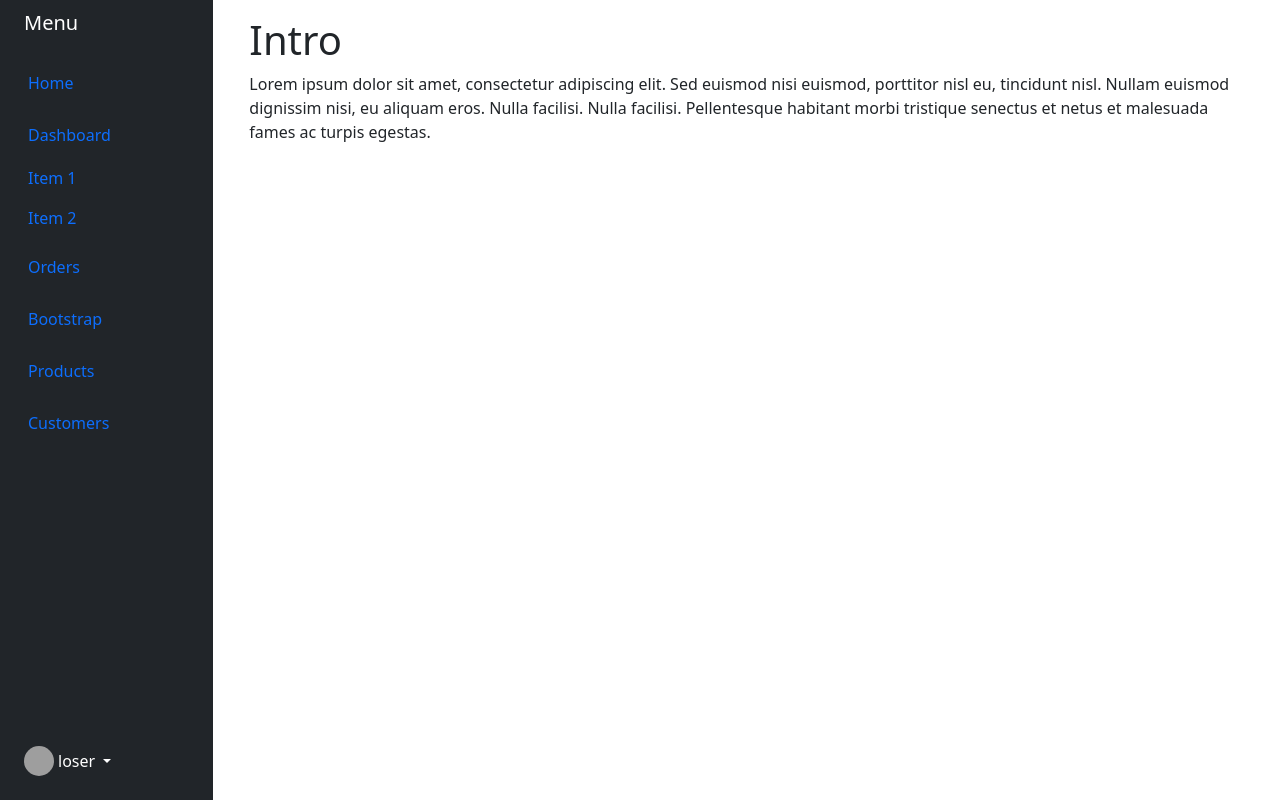
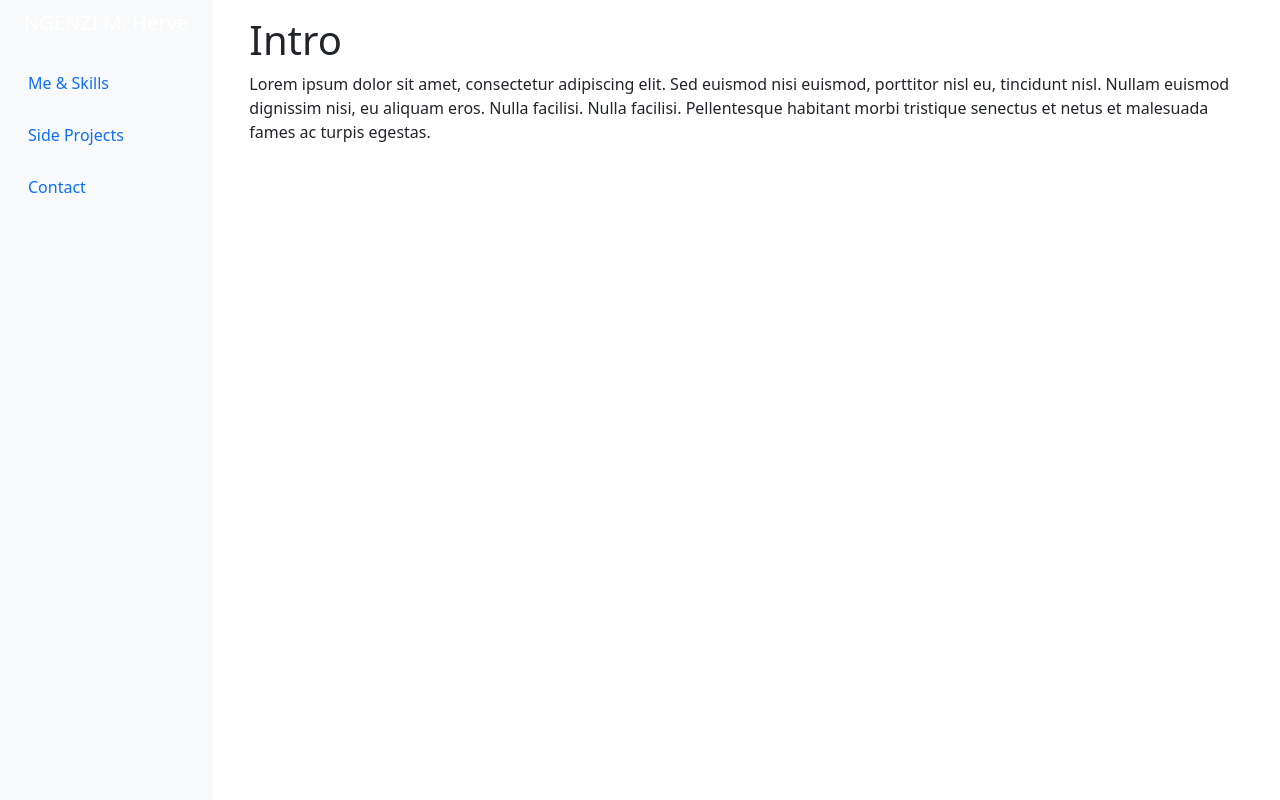
Before and after one commit to muhenge/portfolioV2, a React (Create React App) app: page / in a window 1280 px wide. Built offline with nearby package versions, Linux system fonts and the light colour scheme; grey boxes are pictures that could not be loaded.

Commit message:
Add all routes in progress

```diff
--- a/package.json
+++ b/package.json
@@ -3,6 +3,9 @@
   "version": "0.1.0",
   "private": true,
   "dependencies": {
+    "@fortawesome/fontawesome-svg-core": "^1.2.36",
+    "@fortawesome/free-solid-svg-icons": "^5.15.4",
+    "@fortawesome/react-fontawesome": "^0.1.16",
     "@testing-library/jest-dom": "^5.11.4",
     "@testing-library/react": "^11.1.0",
     "@testing-library/user-event": "^12.1.10",
--- a/src/App.js
+++ b/src/App.js
@@ -2,6 +2,8 @@ import Intro from './pages/Intro';
 import {Route, Routes } from 'react-router-dom';
 import About from './pages/About';
 import Aside from './pages/Aside';
+import Project from './pages/Project';
+import Contact from './pages/Contact';
 function App() {
   return (
 
@@ -12,6 +14,9 @@ function App() {
           <Routes>
             <Route path="/" element={<Intro />} />
             <Route path="/about" element={<About />} />
+            <Route path="/about" element={<About />} />
+            <Route path="/projects" element={<Project />} />
+            <Route path="/contact" element={<Contact />} />
           </Routes>
           </div>
        </div>
--- a/src/pages/Aside.js
+++ b/src/pages/Aside.js
@@ -1,86 +1,38 @@
 import React from 'react'
 import { Link } from 'react-router-dom'
+
 export default function Aside() {
   return (
     <>
-      <div class="col-auto col-md-3 col-xl-2 px-sm-2 px-0 bg-dark">
+      <div class="col-auto col-md-3 col-xl-2 px-sm-2 px-0 bg-light">
             <div class="d-flex flex-column align-items-center align-items-sm-start px-3 pt-2 text-white min-vh-100">
-                <a href="/" class="d-flex align-items-center pb-3 mb-md-0 me-md-auto text-white text-decoration-none">
-                    <span class="fs-5 d-none d-sm-inline">Menu</span>
-                </a>
+                <Link to="/" class="d-flex align-items-center pb-3 mb-md-0 me-md-auto text-white text-decoration-none">
+                    <span class="fs-5 d-none d-sm-inline">NGENZI M. Herve</span>
+                </Link>
                 <ul class="nav nav-pills flex-column mb-sm-auto mb-0 align-items-center align-items-sm-start" id="menu">
-                    <li class="nav-item">
+                    {/* <li class="nav-item">
                         <a href="#" class="nav-link align-middle px-0">
-                            <i class="fs-4 bi-house"></i> <span class="ms-1 d-none d-sm-inline">Home</span>
+                            <i class="fs-4 bi-house"></i> <span class="ms-1 d-none d-sm-inline">Intro</span>
                         </a>
+                    </li> */}
+                    <li>
+                        <Link to="/about" class="nav-link px-0 align-middle">
+                            <i class="fs-4 bi-speedometer2"></i> <span class="ms-1 d-none d-sm-inline">Me & Skills</span>
+                        </Link>
+
                     </li>
                     <li>
-                        <a href="#submenu1" data-bs-toggle="collapse" class="nav-link px-0 align-middle">
-                            <i class="fs-4 bi-speedometer2"></i> <span class="ms-1 d-none d-sm-inline">Dashboard</span> </a>
-                        <ul class="collapse show nav flex-column ms-1" id="submenu1" data-bs-parent="#menu">
-                            <li class="w-100">
-                                <a href="#" class="nav-link px-0"> <span class="d-none d-sm-inline">Item</span> 1 </a>
-                            </li>
-                            <li>
-                                <a href="#" class="nav-link px-0"> <span class="d-none d-sm-inline">Item</span> 2 </a>
-                            </li>
-                        </ul>
+                        <Link to="/projects" class="nav-link px-0 align-middle">
+                            <i class="fs-4 bi-table"></i> <span class="ms-1 d-none d-sm-inline">Side Projects</span>
+                        </Link>
                     </li>
                     <li>
-                        <a href="#" class="nav-link px-0 align-middle">
-                            <i class="fs-4 bi-table"></i> <span class="ms-1 d-none d-sm-inline">Orders</span></a>
-                    </li>
-                    <li>
-                        <a href="#submenu2" data-bs-toggle="collapse" class="nav-link px-0 align-middle ">
-                            <i class="fs-4 bi-bootstrap"></i> <span class="ms-1 d-none d-sm-inline">Bootstrap</span></a>
-                        <ul class="collapse nav flex-column ms-1" id="submenu2" data-bs-parent="#menu">
-                            <li class="w-100">
-                                <a href="#" class="nav-link px-0"> <span class="d-none d-sm-inline">Item</span> 1</a>
-                            </li>
-                            <li>
-                                <a href="#" class="nav-link px-0"> <span class="d-none d-sm-inline">Item</span> 2</a>
-                            </li>
-                        </ul>
-                    </li>
-                    <li>
-                        <a href="#submenu3" data-bs-toggle="collapse" class="nav-link px-0 align-middle">
-                            <i class="fs-4 bi-grid"></i> <span class="ms-1 d-none d-sm-inline">Products</span> </a>
-                            <ul class="collapse nav flex-column ms-1" id="submenu3" data-bs-parent="#menu">
-                            <li class="w-100">
-                                <a href="#" class="nav-link px-0"> <span class="d-none d-sm-inline">Product</span> 1</a>
-                            </li>
-                            <li>
-                                <a href="#" class="nav-link px-0"> <span class="d-none d-sm-inline">Product</span> 2</a>
-                            </li>
-                            <li>
-                                <a href="#" class="nav-link px-0"> <span class="d-none d-sm-inline">Product</span> 3</a>
-                            </li>
-                            <li>
-                                <a href="#" class="nav-link px-0"> <span class="d-none d-sm-inline">Product</span> 4</a>
-                            </li>
-                        </ul>
-                    </li>
-                    <li>
-                        <a href="#" class="nav-link px-0 align-middle">
-                            <i class="fs-4 bi-people"></i> <span class="ms-1 d-none d-sm-inline">Customers</span> </a>
+                        <Link to="/contact" class="nav-link px-0 align-middle">
+                            <i class="fs-4 bi-people"></i> <span class="ms-1 d-none d-sm-inline">Contact</span> </Link>
                     </li>
                 </ul>
                 <hr/>
-                <div class="dropdown pb-4">
-                    <a href="#" class="d-flex align-items-center text-white text-decoration-none dropdown-toggle" id="dropdownUser1" data-bs-toggle="dropdown" aria-expanded="false">
-                        <img src="https://github.com/mdo.png" alt="hugenerd" width="30" height="30" class="rounded-circle"/>
-                        <span class="d-none d-sm-inline mx-1">loser</span>
-                    </a>
-                    <ul class="dropdown-menu dropdown-menu-dark text-small shadow" aria-labelledby="dropdownUser1">
-                        <li><a class="dropdown-item" href="#">New project...</a></li>
-                        <li><a class="dropdown-item" href="#">Settings</a></li>
-                        <li><a class="dropdown-item" href="#">Profile</a></li>
-                        <li>
-                            <hr class="dropdown-divider"/>
-                        </li>
-                        <li><a class="dropdown-item" href="#">Sign out</a></li>
-                    </ul>
-                </div>
+
             </div>
         </div>
 
```
Also changed, not shown: 1 other file (tests, documents, lock files or other folders).
